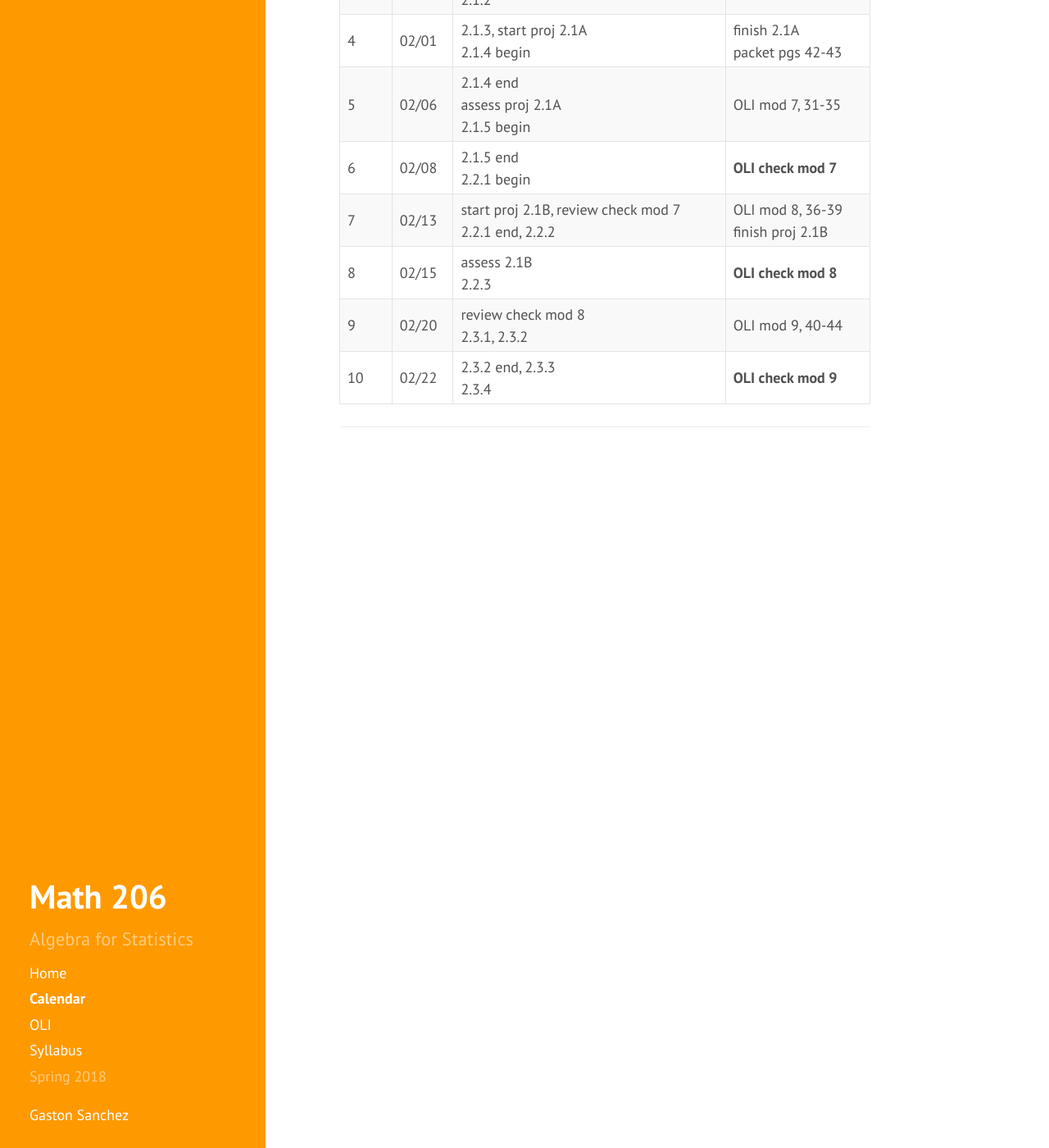
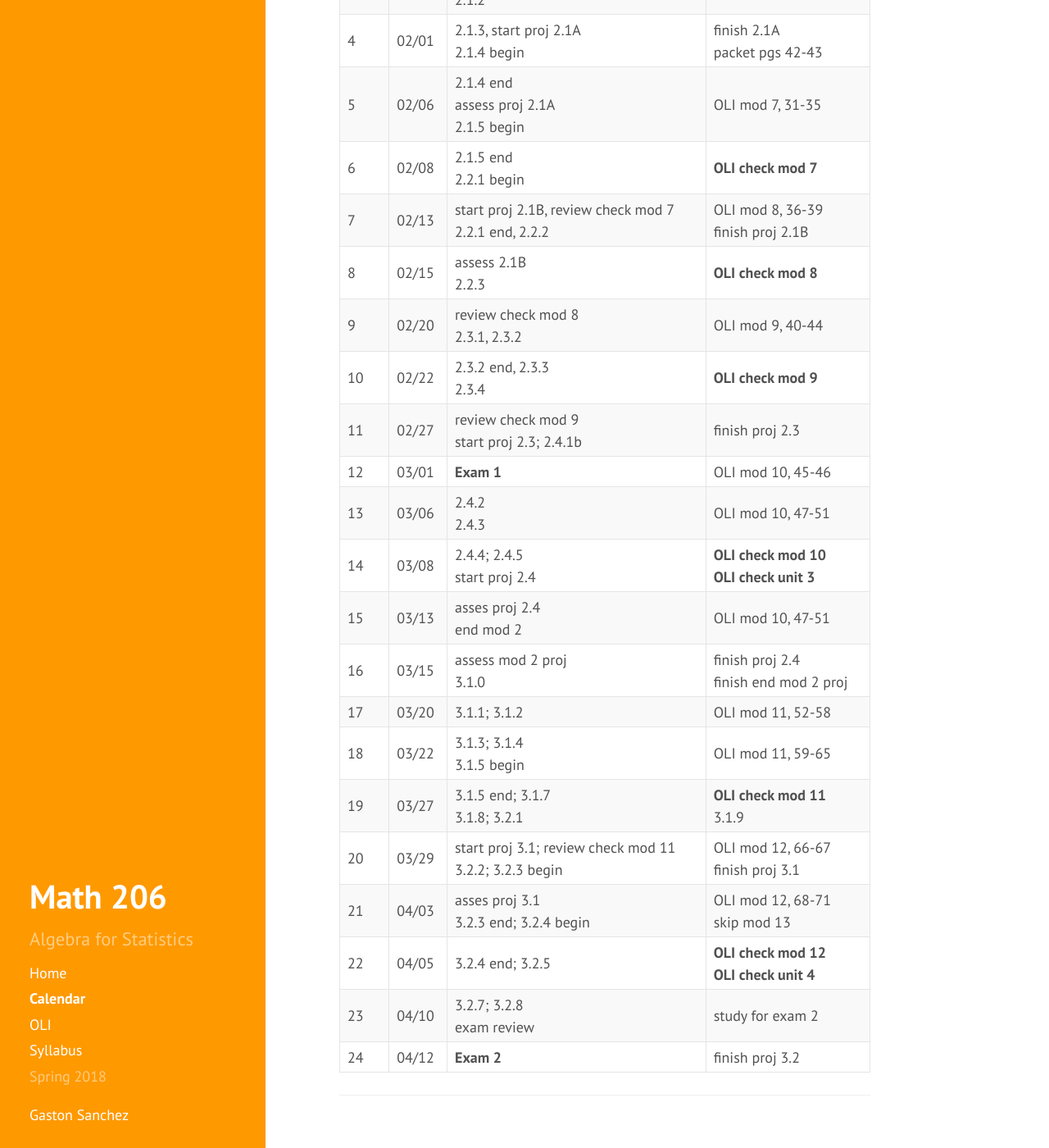
Before and after one commit to gastonstat/math206, a Jekyll site: the page built from calendar.md, in a window 1280 px wide and 1400 px high, scrolled down 421 px. Shown: the whole window at 82% size. Built offline with Jekyll 4.4.1, drawn with Linux system fonts in a browser that asks for light colours; nearby versions of some CDN libraries.

Commit message:
calendar: update to day 24, exam 2

```diff
--- a/calendar.md
+++ b/calendar.md
@@ -82,6 +82,91 @@ Note: Checkpoints are due by the next day of classes from the day displayed on t
       <td>2.3.2 end, 2.3.3<br>2.3.4</td>
       <td><b>OLI check mod 9</b></td>
     </tr>
+    <tr>
+      <td>11</td>
+      <td>02/27</td>
+      <td>review check mod 9<br>start proj 2.3; 2.4.1b</td>
+      <td>finish proj 2.3</td>
+    </tr>
+    <tr>
+      <td>12</td>
+      <td>03/01</td>
+      <td><b>Exam 1</b></td>
+      <td>OLI mod 10, 45-46</td>
+    </tr>
+    <tr>
+      <td>13</td>
+      <td>03/06</td>
+      <td>2.4.2<br>2.4.3</td>
+      <td>OLI mod 10, 47-51</td>
+    </tr>
+    <tr>
+      <td>14</td>
+      <td>03/08</td>
+      <td>2.4.4; 2.4.5<br> start proj 2.4</td>
+      <td><b>OLI check mod 10</b><br><b>OLI check unit 3</b></td>
+    </tr>
+    <tr>
+      <td>15</td>
+      <td>03/13</td>
+      <td>asses proj 2.4<br>end mod 2</td>
+      <td>OLI mod 10, 47-51</td>
+    </tr>
+    <tr>
+      <td>16</td>
+      <td>03/15</td>
+      <td>assess mod 2 proj<br>3.1.0</td>
+      <td>finish proj 2.4<br>finish end mod 2 proj</td>
+    </tr>
+    <tr>
+      <td>17</td>
+      <td>03/20</td>
+      <td>3.1.1; 3.1.2</td>
+      <td>OLI mod 11, 52-58</td>
+    </tr>
+    <tr>
+      <td>18</td>
+      <td>03/22</td>
+      <td>3.1.3; 3.1.4<br>3.1.5 begin</td>
+      <td>OLI mod 11, 59-65</td>
+    </tr>
+    <tr>
+      <td>19</td>
+      <td>03/27</td>
+      <td>3.1.5 end; 3.1.7<br>3.1.8; 3.2.1</td>
+      <td><b>OLI check mod 11</b><br>3.1.9</td>
+    </tr>
+    <tr>
+      <td>20</td>
+      <td>03/29</td>
+      <td>start proj 3.1; review check mod 11<br>
+      	  3.2.2; 3.2.3 begin</td>
+      <td>OLI mod 12, 66-67<br>finish proj 3.1</td>
+    </tr>
+    <tr>
+      <td>21</td>
+      <td>04/03</td>
+      <td>asses proj 3.1<br>3.2.3 end; 3.2.4 begin</td>
+      <td>OLI mod 12, 68-71<br>skip mod 13</td>
+    </tr>
+    <tr>
+      <td>22</td>
+      <td>04/05</td>
+      <td>3.2.4 end; 3.2.5</td>
+      <td><b>OLI check mod 12</b><br><b>OLI check unit 4</b></td>
+    </tr>
+    <tr>
+      <td>23</td>
+      <td>04/10</td>
+      <td>3.2.7; 3.2.8<br>exam review</td>
+      <td>study for exam 2</td>
+    </tr>
+    <tr>
+      <td>24</td>
+      <td>04/12</td>
+      <td><b>Exam 2</b></td>
+      <td>finish proj 3.2</td>
+    </tr>
   </tbody>
  </table>
 
```
